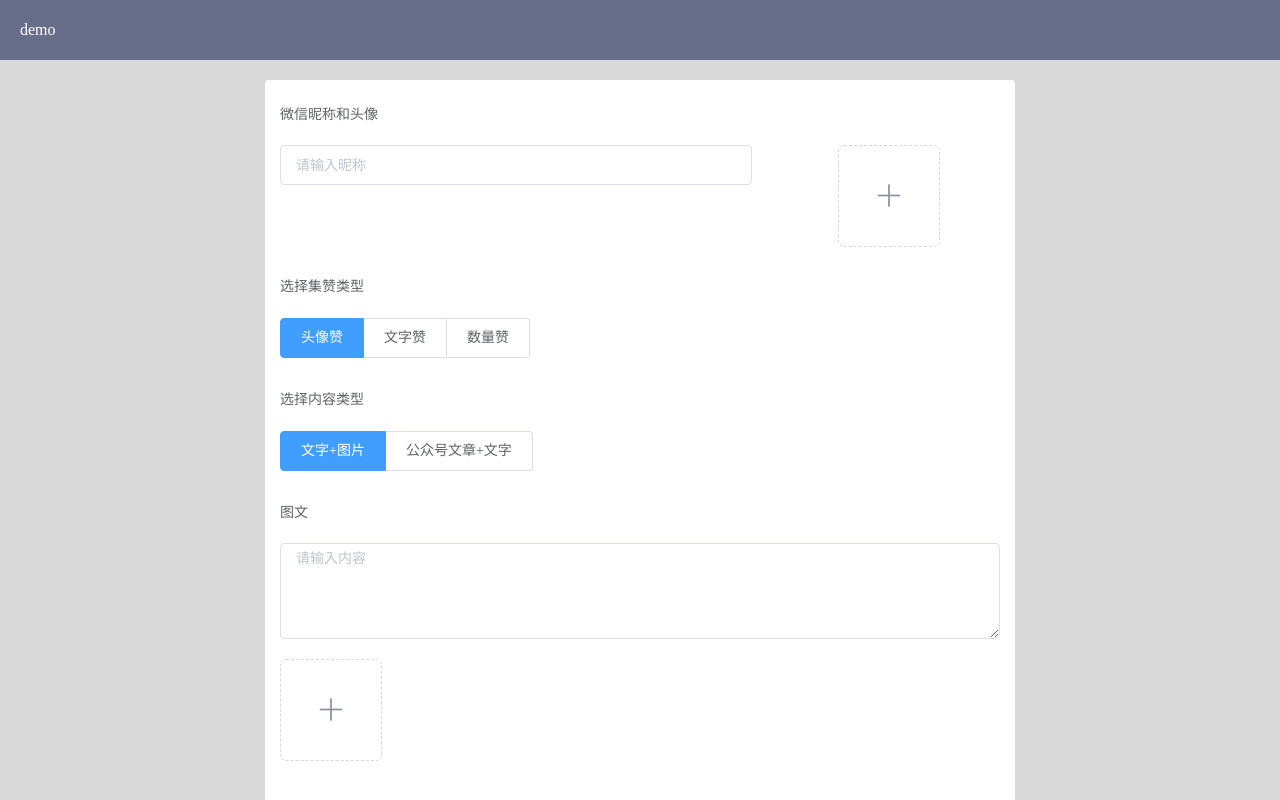
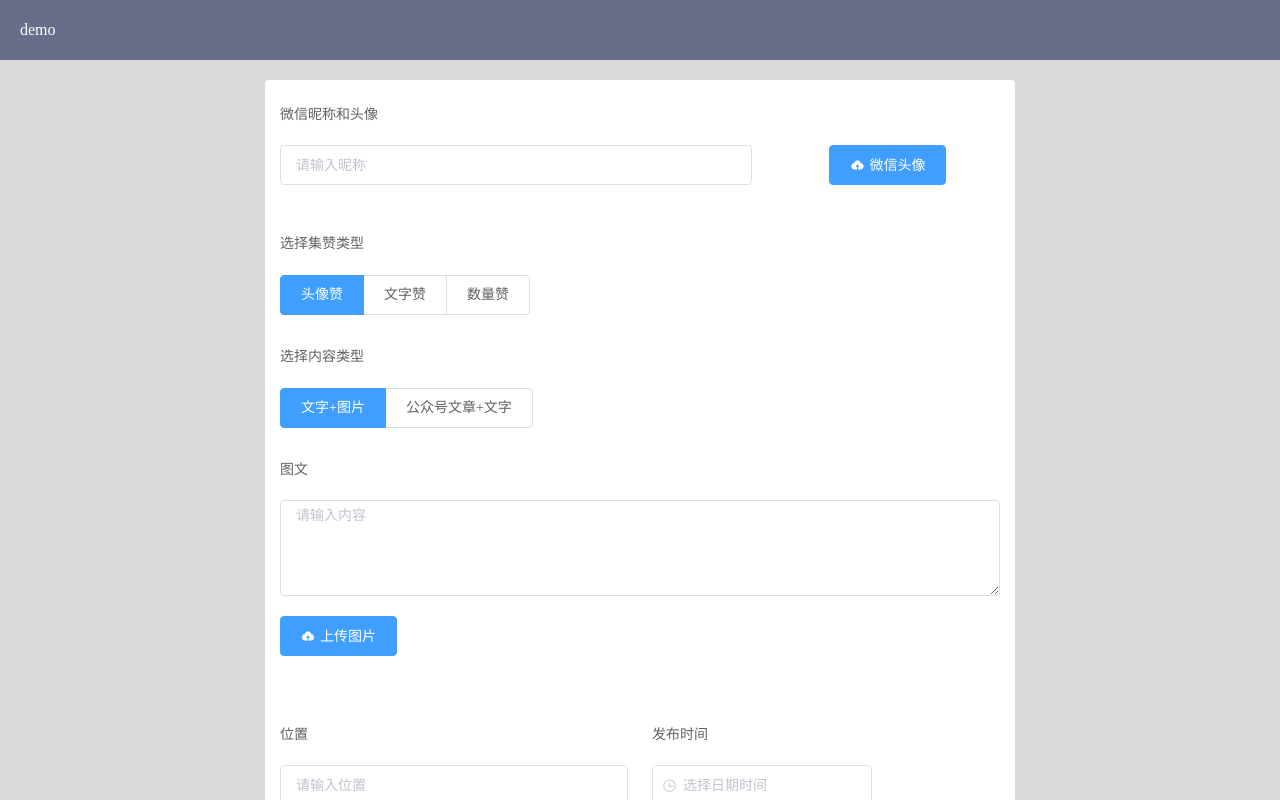
Before and after one commit to jiaopianjun/zan-wechat-assistant, a Vue app: page / in a window 1280 px wide. Shown: the top 800 px of the page. Built offline with nearby package versions, Linux system fonts and the light colour scheme.

Commit message:
docs: ✏️ docs

```diff
--- a/src/components/Home.vue
+++ b/src/components/Home.vue
@@ -15,7 +15,7 @@
               :before-upload="beforeAvatarUpload"
             >
               <img v-if="parmas.headImg" :src="parmas.headImg" class="avatar" />
-              <i v-else class="el-icon-plus avatar-uploader-icon"></i>
+              <el-button icon="el-icon-upload" v-else type="primary">微信头像</el-button>
             </el-upload>
           </el-col>
         </el-row>
@@ -85,7 +85,7 @@
                 action
                 :before-upload="uploadImgList"
               >
-                <i class="el-icon-plus avatar-uploader-icon"></i>
+                <el-button icon="el-icon-upload" type="primary">上传图片</el-button>
               </el-upload>
             </div>
           </el-col>
@@ -126,7 +126,7 @@
               :before-upload="linkIcon"
             >
               <img v-if="parmas.link.linkImg" :src="parmas.link.linkImg" class="avatar" />
-              <i v-else class="el-icon-plus avatar-uploader-icon"></i>
+              <el-button v-else type="primary">网页icon</el-button>
             </el-upload>
           </el-col>
         </el-row>
@@ -139,7 +139,7 @@
           </el-form-item>
         </el-col>
         <el-col :span="12">
-          <el-form-item label="时间">
+          <el-form-item label="发布时间">
             <el-date-picker v-model="parmas.time" type="datetime" placeholder="选择日期时间"></el-date-picker>
           </el-form-item>
         </el-col>
@@ -211,12 +211,12 @@
                 :before-upload="upCommitAvator(index)"
               >
                 <img v-if="list.avator" :src="list.avator" class="avatar" />
-                <i v-else class="el-icon-plus avatar-uploader-icon"></i>
+                <el-button v-else type="primary" icon="el-icon-upload">微信头像</el-button>
               </el-upload>
             </el-col>
           </el-row>
         </div>
-        <el-button type="primary" round style="width: 100%" class="mt-15" @click="addCommit">添加评论</el-button>
+        <el-button type="primary" round style="width: 100%" class="mt-15" @click="addCommit" icon="el-icon-circle-plus">添加评论</el-button>
       </el-form-item>
       <!-- 是否通知栏 -->
       <el-form-item label="是否有通知栏">
@@ -360,13 +360,16 @@ body {
   border-radius: 4px;
 }
 .avatar-uploader {
-  height: 100px;
-  width: 100px;
+  /* height: 100px;
+  width: 100px; */
+  /* display: flex;
+  justify-content: center;
+  align-items: center; */
+  box-sizing: border-box;
+  border-radius: 6px;
+  /* border: 1px dashed #d9d9d9; */
 }
 .avatar-uploader .el-upload {
-  border: 1px dashed #d9d9d9;
-  box-sizing: border-box;
-  border-radius: 6px;
   cursor: pointer;
   position: relative;
   overflow: hidden;
```
